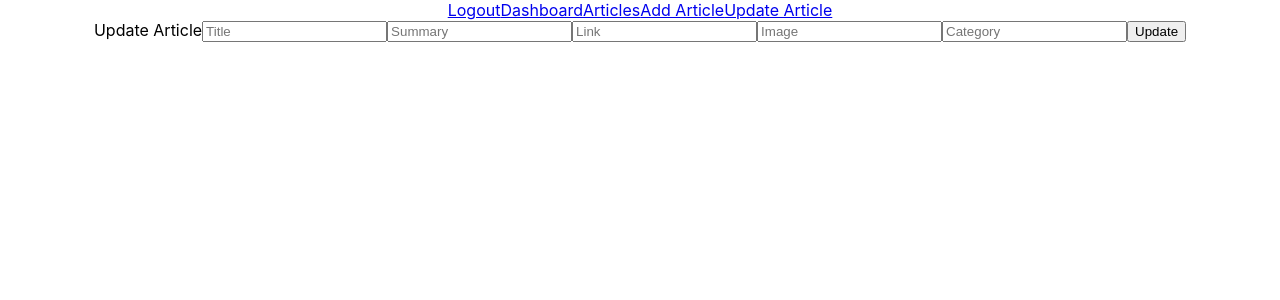
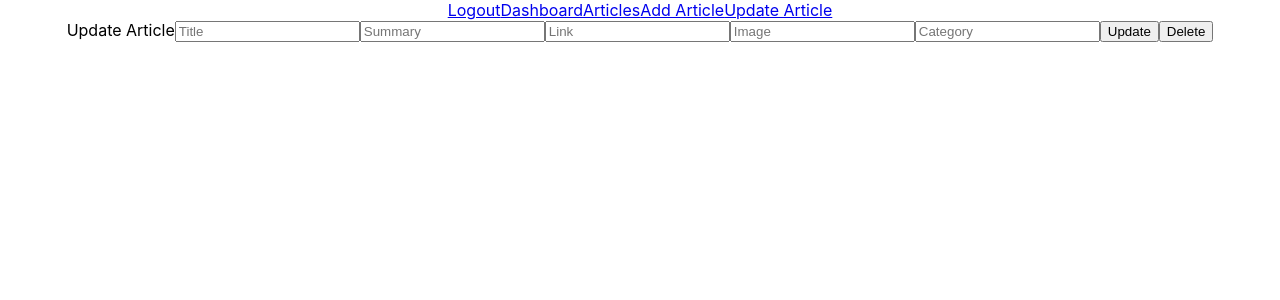
Before and after one commit to roselandroche/Pintereach-Frontend, a React (Create React App) app in the folder articles/: page /updatearticle in a window 1280 px wide. Shown: the top 300 px of the page. Built offline with nearby package versions, Linux system fonts and the light colour scheme; sample sign-in values are in the browser's storage.

Commit message:
added delete button

```diff
--- a/articles/src/components/UpdateArticle.js
+++ b/articles/src/components/UpdateArticle.js
@@ -98,6 +98,7 @@ function UpdateArticle({ props, refresh, article }) {
                 </span>
                 </span>
                 <button type='submit'>Update</button>
+                <button type="danger">Delete</button>
             </form>
         </div>
         </>
```
